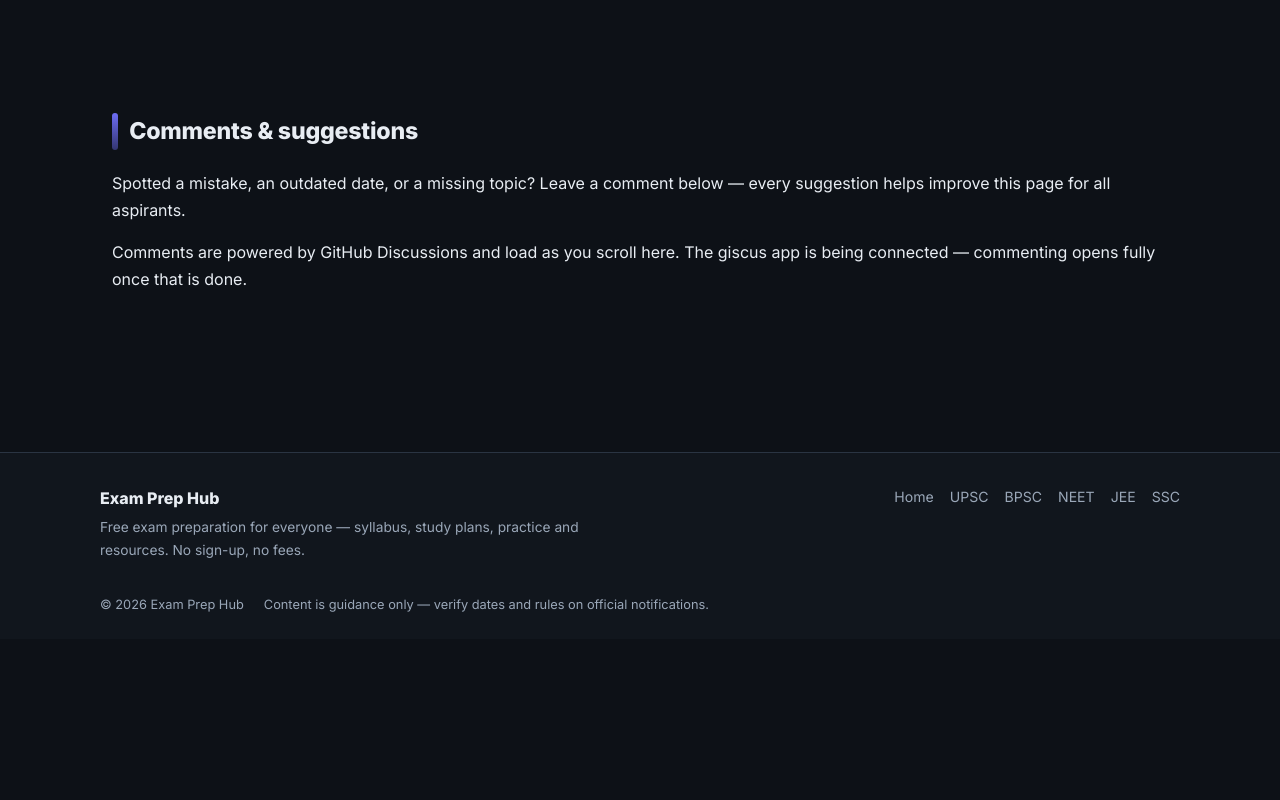
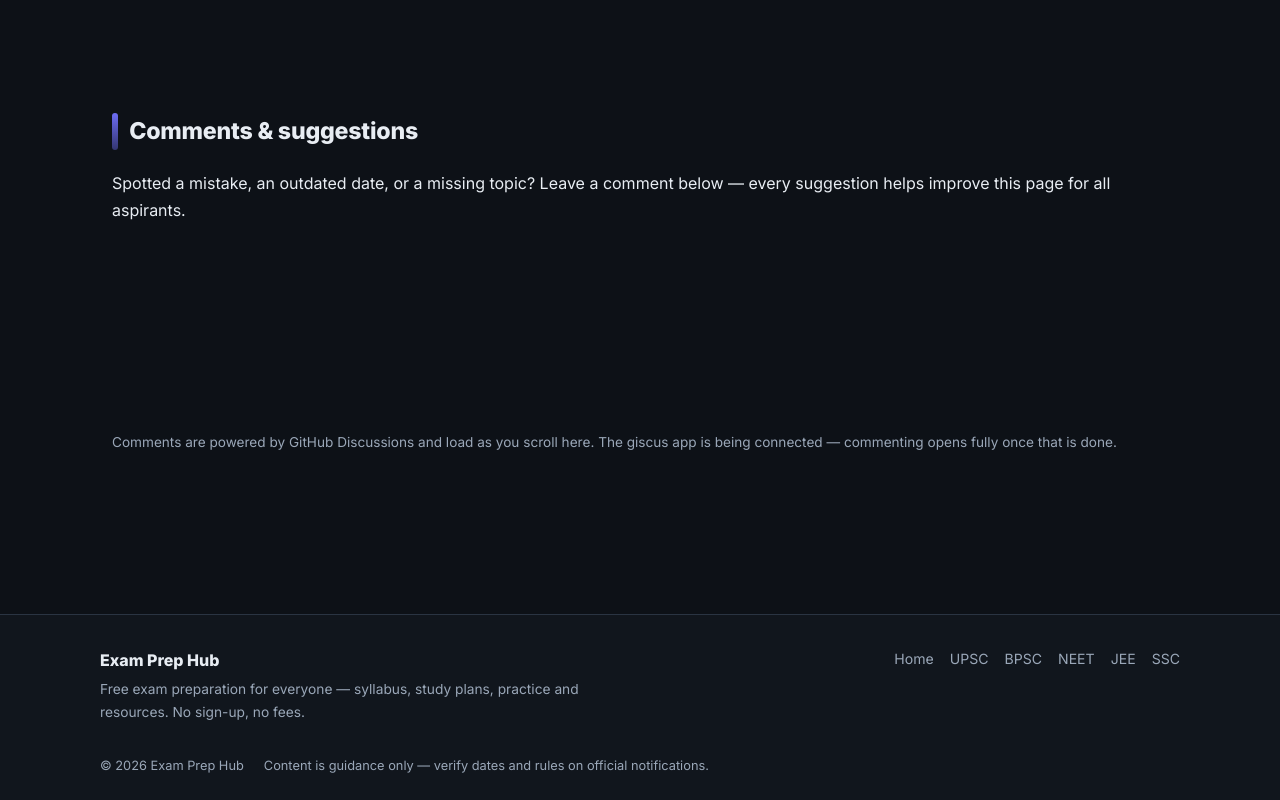
Before and after one commit to maticcretic-commits/exam-prep-hub, a plain HTML site: page index.html in a window 1280 px wide. Shown: the part 1964-2764 px from the top of the page. Before the commit the page ends 2603 px from the top, so only its background shows below. Drawn offline with Linux system fonts and the light colour scheme.

Commit message:
Add comments section styling

```diff
--- a/assets/theme.css
+++ b/assets/theme.css
@@ -708,3 +708,8 @@ table.data-table {
   }
   .reveal { opacity: 1; transform: none; }
 }
+
+/* ---------- Comments (giscus) ---------- */
+.giscus-wrap { margin-top: 1rem; min-height: 180px; }
+.giscus-wrap iframe.giscus-frame { width: 100%; border: 0; }
+.comments-note { color: var(--text-dim); font-size: .85rem; margin-top: .75rem; }
```
